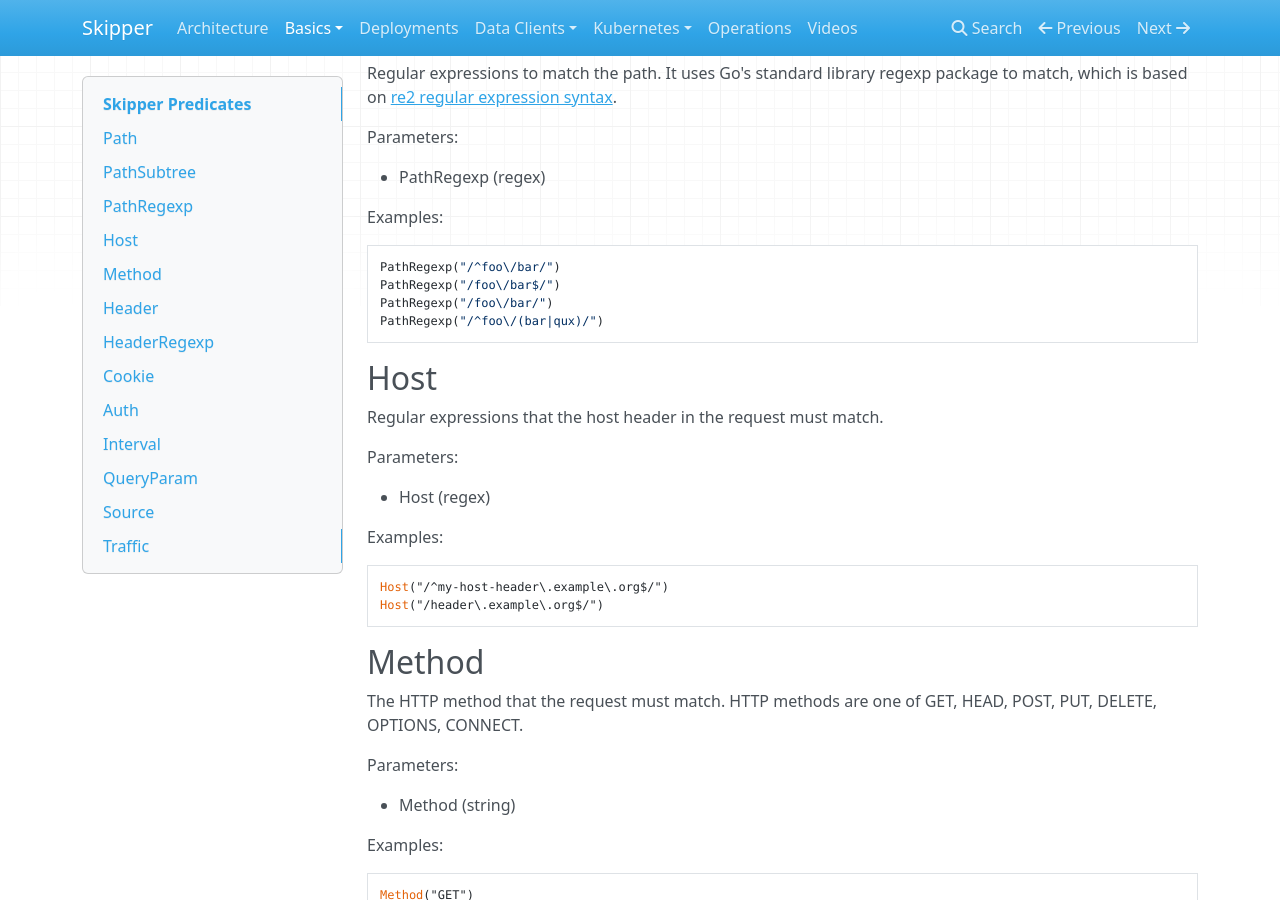
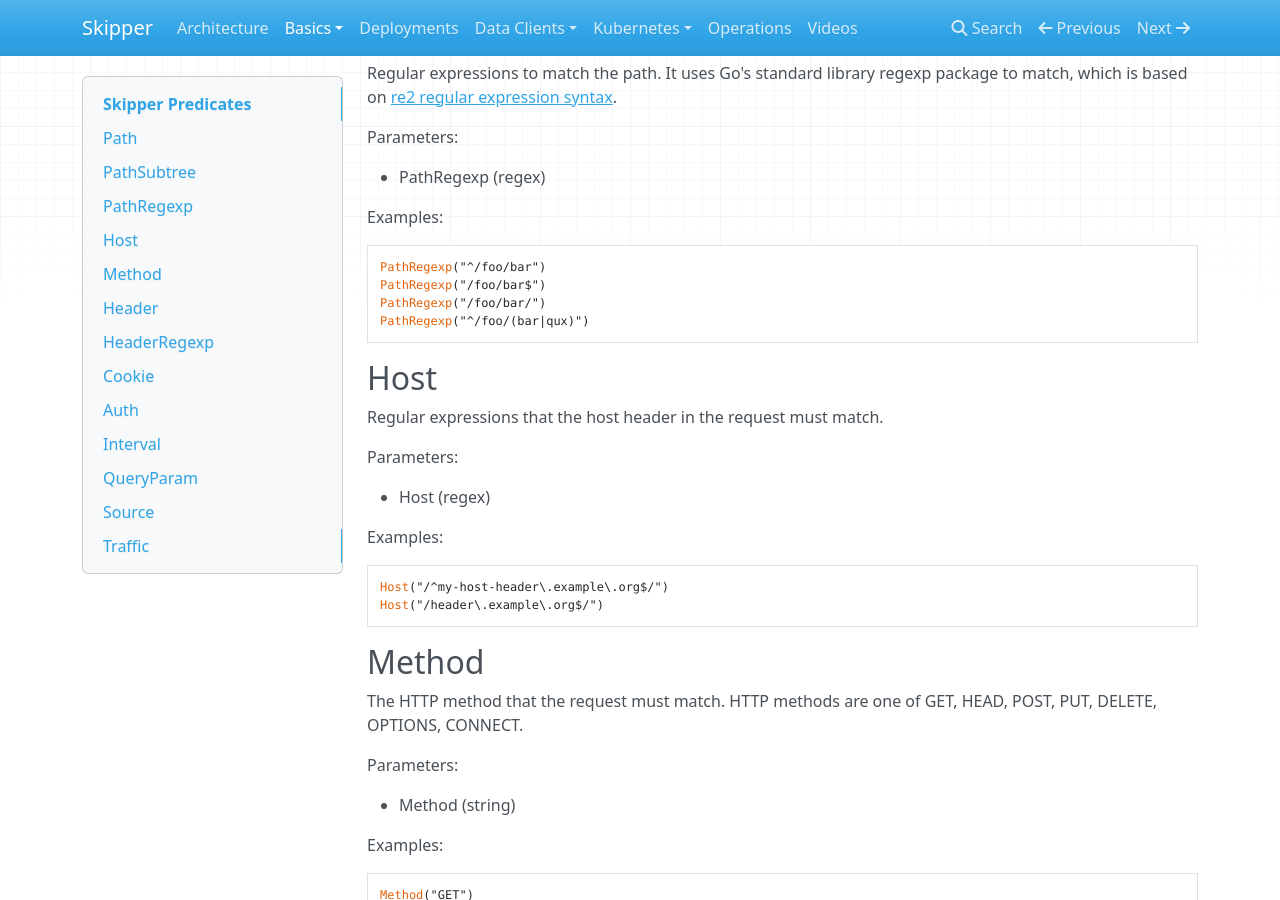
Before and after one commit to zalando/skipper, an MkDocs documentation site: the page built from docs/predicates.md, in a window 1280 px wide and 900 px high, scrolled down 1165 px. Built offline with MkDocs 1.6.1, drawn with Linux system fonts in a browser that asks for light colours; nearby versions of some CDN libraries; old or Windows-style settings are respelled for this version of MkDocs.

Commit message:
Fix docs about PathRegexp
Signed-off-by: Mikkel Oscar Lyderik Larsen <mikkel.larsen@zalando.de>

````diff
--- a/docs/predicates.md
+++ b/docs/predicates.md
@@ -68,10 +68,10 @@
 Examples:
 
 ```
-PathRegexp("/^foo\/bar/")
-PathRegexp("/foo\/bar$/")
-PathRegexp("/foo\/bar/")
-PathRegexp("/^foo\/(bar|qux)/")
+PathRegexp("^/foo/bar")
+PathRegexp("/foo/bar$")
+PathRegexp("/foo/bar/")
+PathRegexp("^/foo/(bar|qux)")
 ```
 
 ## Host
````
